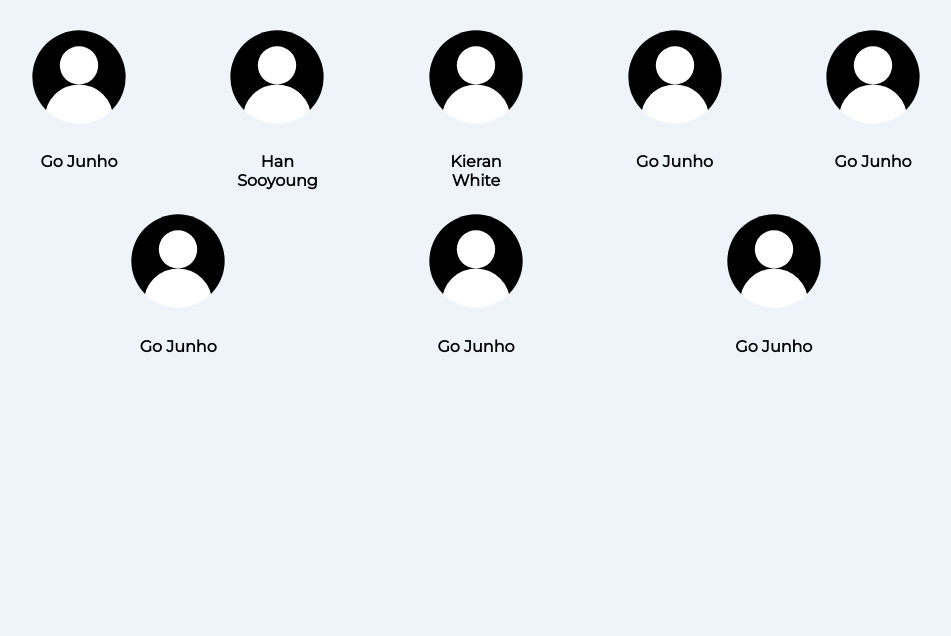
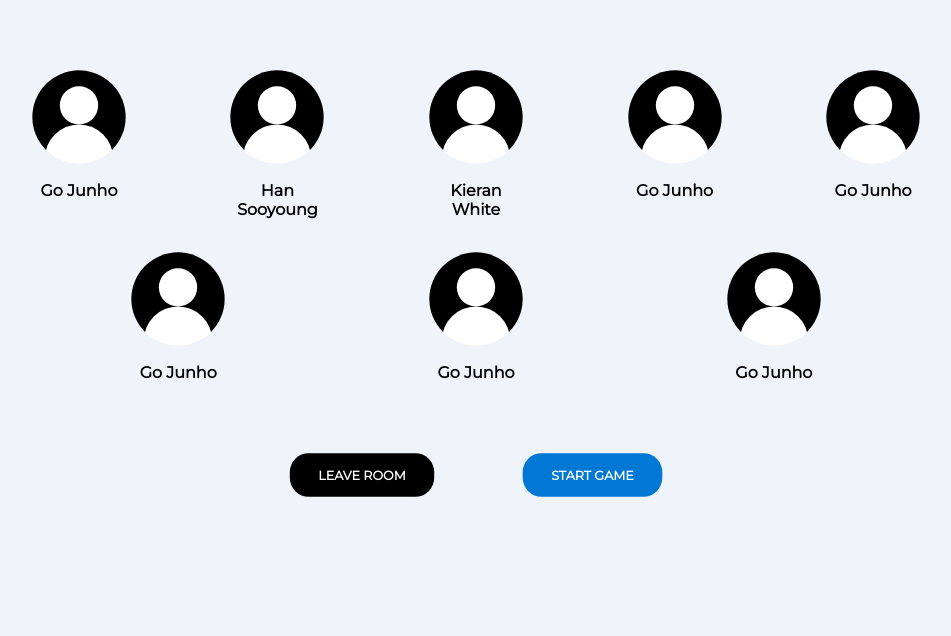
Before and after one commit to hlinh88/Kuri-Drawing, a website: page public/lobby/index.html in a window 1280 px wide. Shown: the part 164-800 px from the top of the page, without its empty margins (164-1115 px from the left). Drawn offline with Linux system fonts and the light colour scheme.

Commit message:
Added and styled buttons

```diff
--- a/public/lobby/index.html
+++ b/public/lobby/index.html
@@ -10,6 +10,7 @@
 <body>
 <h1>LOBBY ROOM 1</h1>
 <h2>Waiting in lobby...</h2>
+
 <div class="user-container">
   <div class="user">
     <img src="../images/user.svg" alt="User's avatar">
@@ -44,5 +45,10 @@
     <h4>Go Junho</h4>
   </div>
 </div>
+
+<div class="buttons">
+  <a href="../index.html"><button class="leave-btn">LEAVE ROOM</button></a>
+  <button class="start-btn">START GAME</button>
+</div>
 </body>
 </html>
--- a/public/stylesheets/lobby.css
+++ b/public/stylesheets/lobby.css
@@ -2,6 +2,7 @@ body {
     background: #eff4fb;
     font-family: 'Montserrat', sans-serif;
 }
+
 h1, h2 {
     text-align: -moz-center;
     text-align: -webkit-center;
@@ -10,16 +11,24 @@ h1, h2 {
 
 h1 {
     color: #094069;
-    padding-top: 20px;
+    padding: 40px 0 10px;
 }
 
 h2 {
     color: #0078d4;
 }
 
+h4 {
+    margin: 10px 0;
+}
+
 .user-container {
-    margin: 60px auto;
+    margin: 70px auto 40px;
     width: 80%;
+    display: -moz-flex;
+    display: -ms-flex;
+    display: -o-flex;
+    display: -webkit-flex;
     display: flex;
     flex-wrap: wrap;
     justify-content: space-evenly;
@@ -30,10 +39,58 @@ h2 {
     text-align: -moz-center;
     text-align: -webkit-center;
     text-align: center;
-    padding: 0 40px;
+    padding: 0 40px 20px;
 }
 
 img {
     width: 100px;
     height: 100px;
 }
+
+.buttons {
+    display: flex;
+    display: -moz-flex;
+    display: -ms-flex;
+    display: -o-flex;
+    display: -webkit-flex;
+    align-items: center;
+    justify-content: center;
+    margin-bottom: 70px;
+}
+
+.start-btn, .leave-btn {
+    padding: 15px 30px;
+    border-radius: 20px;
+    margin: 0 40px;
+    outline: none;
+    border: none;
+    color: #ffffff;
+    transform: scale(0.95);
+    font-family: 'Montserrat', sans-serif;
+    font-weight: bold;
+}
+
+.start-btn {
+    background: #0078d4;
+}
+
+.leave-btn {
+    background: #000000;
+}
+
+.start-btn:hover, .leave-btn:hover {
+    transform: scale(1);
+    cursor: pointer;
+}
+
+.start-btn:hover {
+    background: #094069;
+}
+
+.leave-btn:hover {
+    background: #333333;
+}
+
+.start-btn:active, .leave-btn:active {
+    transform: scale(0.95);
+}
```
